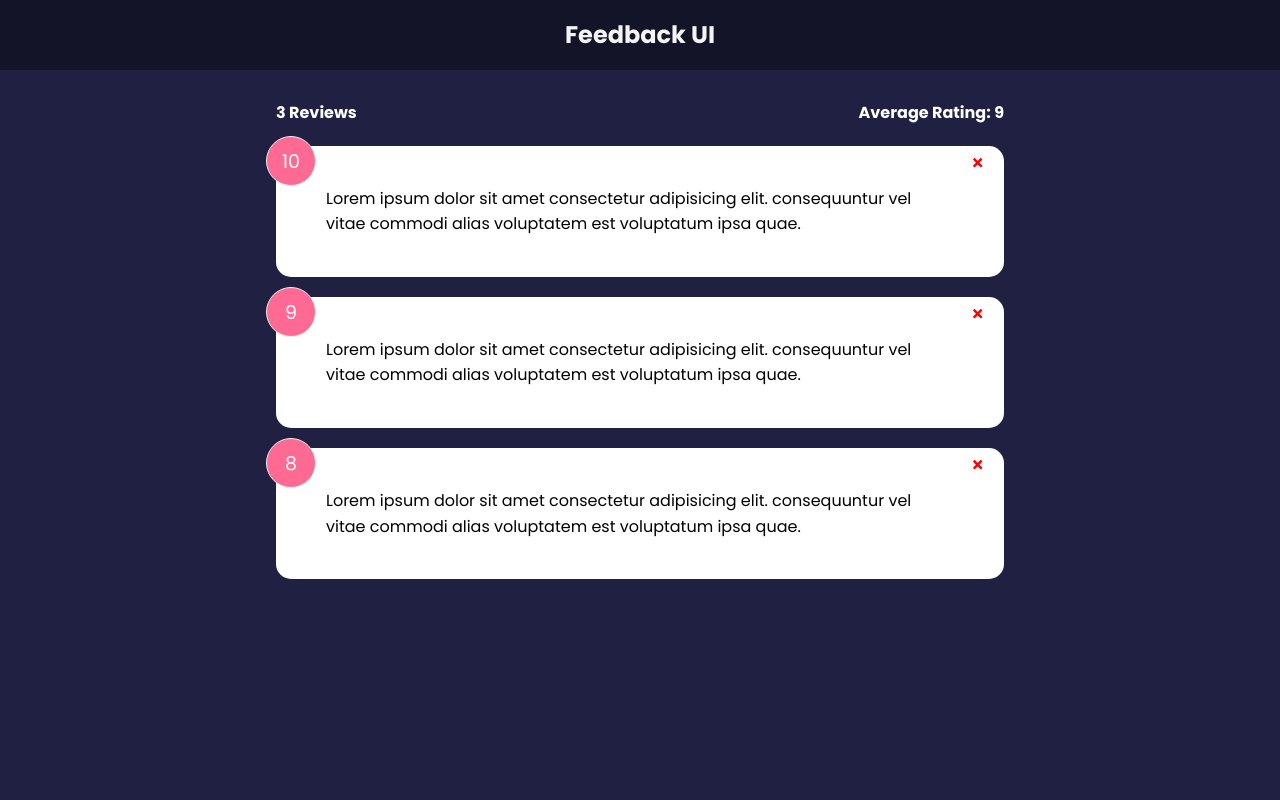
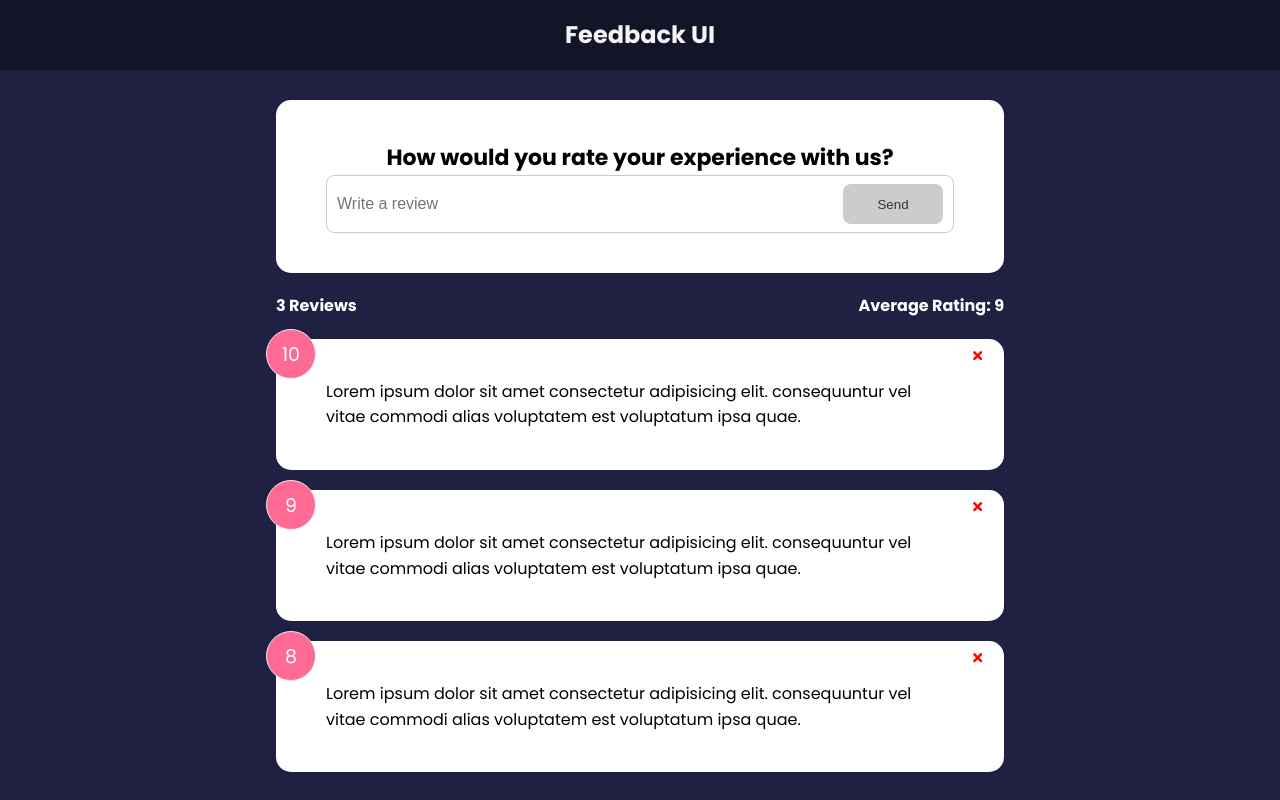
Before and after one commit to Swaniket/feedback-ui, a React (Create React App) app: page / in a window 1280 px wide. Built offline with nearby package versions, Linux system fonts and the light colour scheme.

Commit message:
Added Feedback Form(Basic) & Shared Button Component

```diff
--- a/src/App.js
+++ b/src/App.js
@@ -3,6 +3,7 @@
 import Header from "./componets/Header";
 import FeedbackList from "./componets/FeedbackList";
 import FeedbackStats from "./componets/FeedbackStats";
+import FeedbackForm from "./componets/FeedbackForm";
 import FeedbackData from "./data/FeedbackData";
 
 function App() {
@@ -18,7 +19,8 @@
     <>
       <Header text="Feedback UI" />
       <div className="container">
-      <FeedbackStats feedback={feedback}/>
+        <FeedbackForm />
+        <FeedbackStats feedback={feedback} />
         <FeedbackList feedback={feedback} handleDelete={deleteFeedback} />
       </div>
     </>
--- /dev/null
+++ b/src/componets/FeedbackForm.jsx
@@ -0,0 +1,48 @@
+import { useState } from "react";
+import Card from "./shared/Card";
+import Button from "./shared/Button";
+
+function FeedbackForm() {
+  const [text, setText] = useState("");
+  const [btnDisabled, setBtnDisabled] = useState(true);
+  const [message, setMessage] = useState("");
+
+  const handleTextChange = (e) => {
+    if (text === '') {
+        setBtnDisabled(true)
+        setMessage(null)
+    } else if (text !== '' && text.trim().length <= 10) {
+        setMessage("Review must me atleast 10 characters")
+        setBtnDisabled(true)
+    } else {
+        setMessage(null)
+        setBtnDisabled(false)
+    }
+    setText(e.target.value);
+  };
+
+  return (
+    <Card>
+      <form>
+        <h2>
+          <strong>How would you rate your experience with us?</strong>
+        </h2>
+        <div className="input-group">
+          <input
+            type="text"
+            placeholder="Write a review"
+            onChange={handleTextChange}
+            value={text}
+          />
+          <Button type="submit" isDisabled={btnDisabled}>
+            Send
+          </Button>
+        </div>
+
+        {message && <div className="message">{message}</div>}
+      </form>
+    </Card>
+  );
+}
+
+export default FeedbackForm;
--- /dev/null
+++ b/src/componets/shared/Button.jsx
@@ -0,0 +1,25 @@
+import React from "react";
+import PropTypes from "prop-types"
+
+function Button({ children, version, type, isDisabled }) {
+  return (
+    <button type={type} disabled={isDisabled} className={`btn btn-${version}`}>
+      {children}
+    </button>
+  );
+}
+
+Button.defaultProps = {
+    version: "primary",
+    type: 'button',
+    isDisabled: false
+}
+
+Button.propTypes = {
+    children: PropTypes.node.isRequired,
+    version: PropTypes.string,
+    type: PropTypes.string,
+    isDisabled: PropTypes.bool,
+}
+
+export default Button;
```
Also changed, not shown: src/componets/FeedbackList.jsx (+12 -14 lines).
